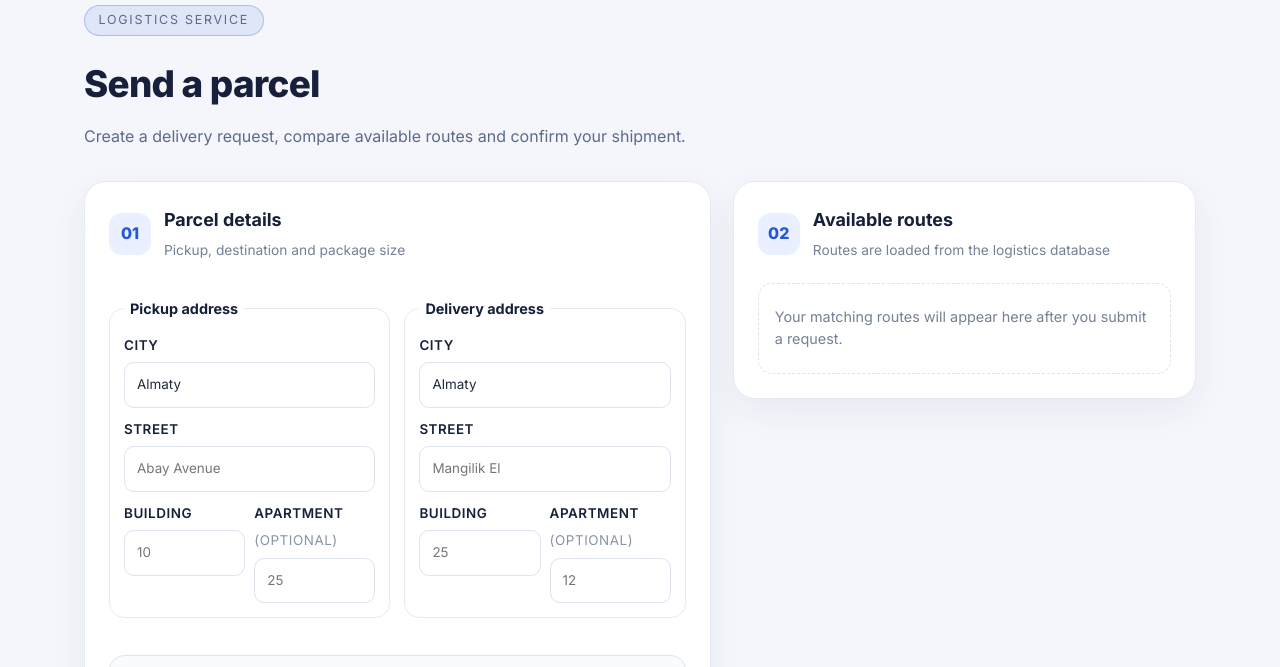
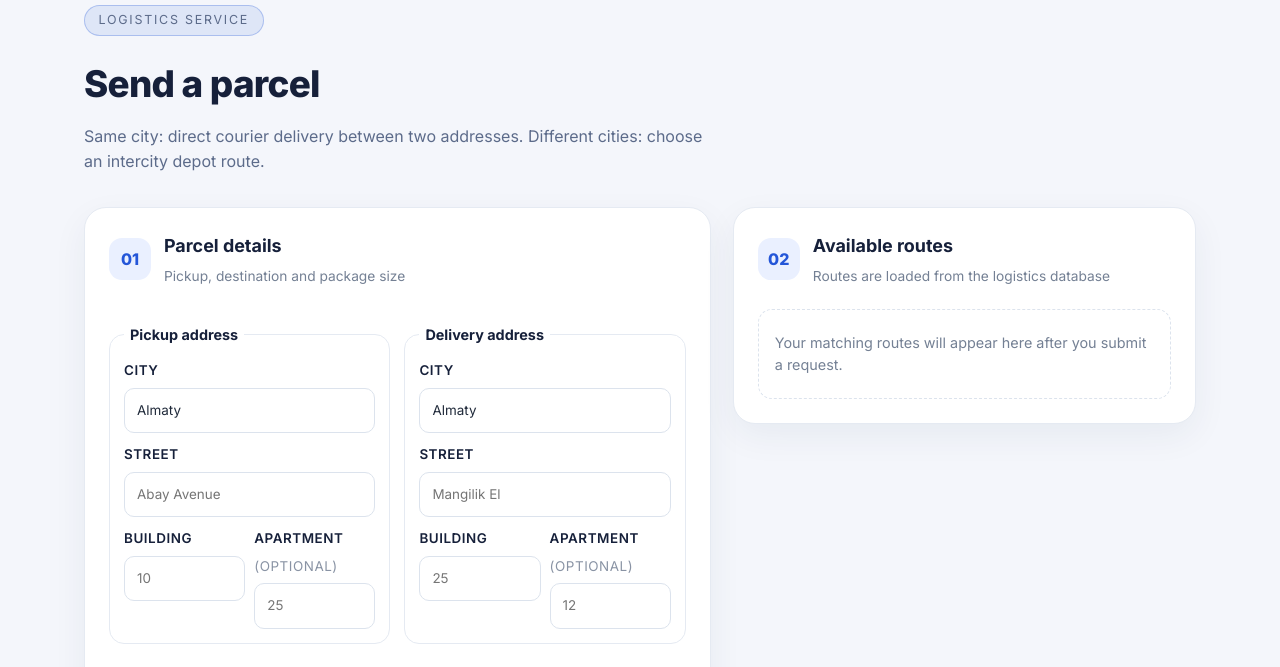
Before and after one commit to sdash921/DB-GAMAZON, a plain HTML site: page index.html in a window 1280 px wide. Shown: the part 2000-2667 px from the top of the page. Drawn offline with nearby package versions, Linux system fonts and the light colour scheme.

Commit message:
Update index.html

```diff
--- a/index.html
+++ b/index.html
@@ -111,7 +111,7 @@
             <div>
                 <p class="eyebrow">Logistics service</p>
                 <h2>Send a parcel</h2>
-                <p>Create a delivery request, compare available routes and confirm your shipment.</p>
+                <p>Same city: direct courier delivery between two addresses. Different cities: choose an intercity depot route.</p>
             </div>
         </div>
 
@@ -169,6 +169,7 @@
                     <label>Width (cm)<input name="width_cm" type="number" min="1" step="1" placeholder="20"></label>
                     <label>Height (cm)<input name="height_cm" type="number" min="1" step="1" placeholder="15"></label>
                 </div>
+                <p class="delivery-mode-hint" id="deliveryModeHint">Delivery mode is detected automatically: same city → City Delivery; different cities → Intercity Delivery.</p>
                 <div class="delivery-details-grid delivery-bottom-grid">
                     <label>Service type
                         <select name="delivery_type" required><option value="Standard">Standard</option><option value="Express">Express</option></select>
```
